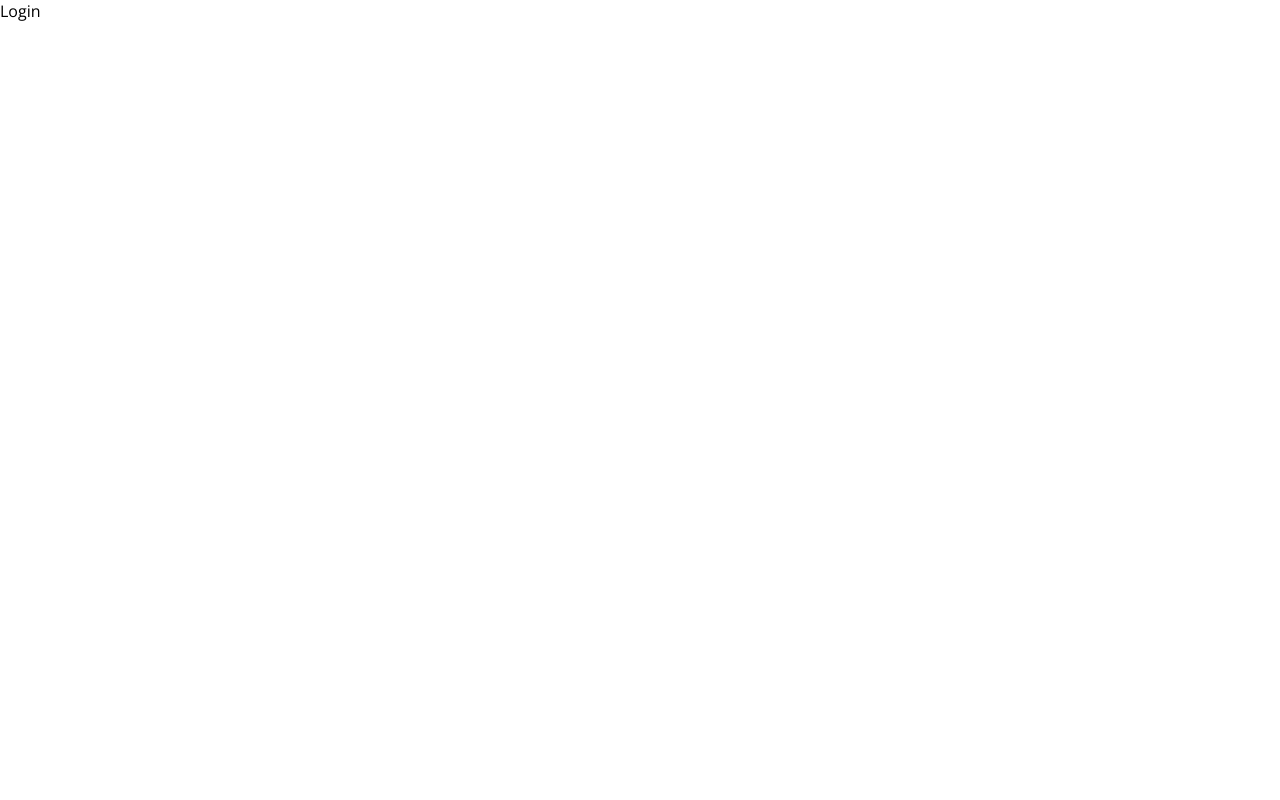
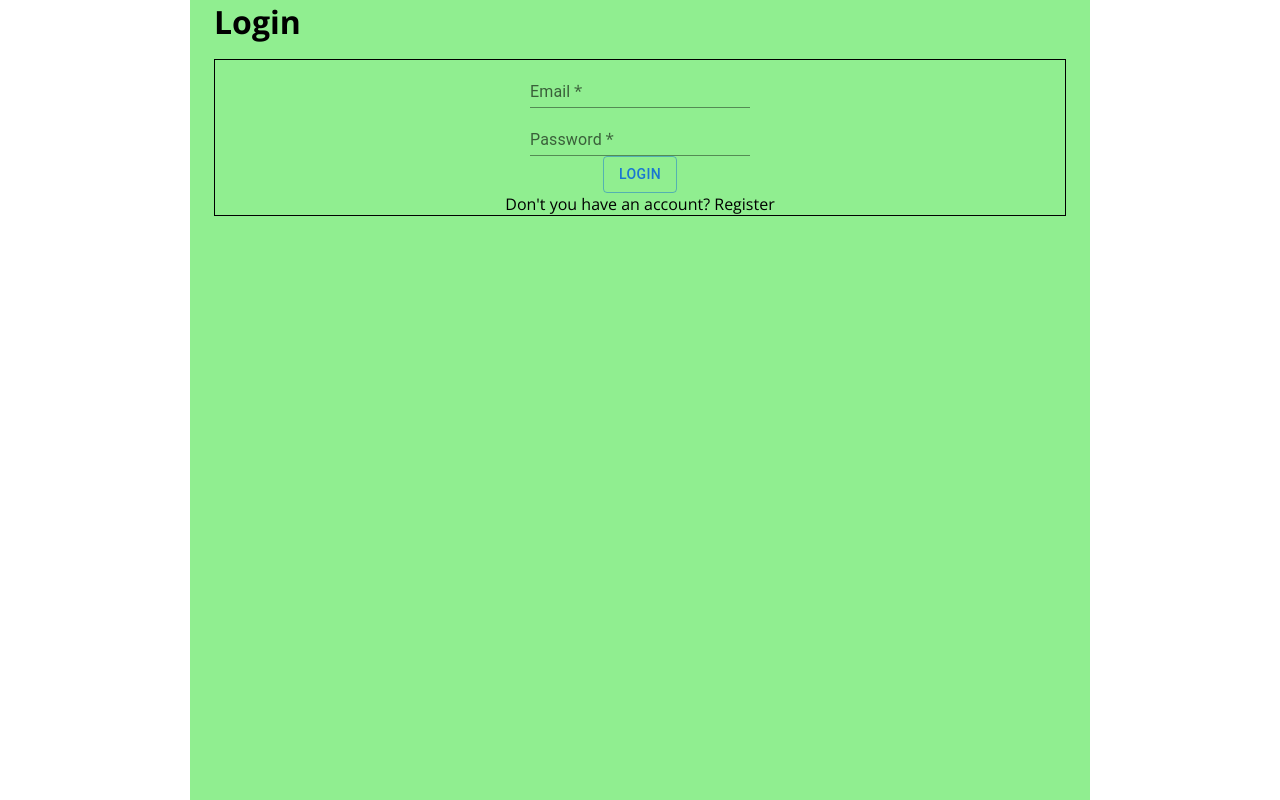
Before and after one commit to aramaramyan/blog-app, a React (Create React App) app in the folder client/: page /login in a window 1280 px wide. Built offline with nearby package versions, Linux system fonts and the light colour scheme.

Commit message:
feat: add Login page initial styles

```diff
--- a/client/src/App.jsx
+++ b/client/src/App.jsx
@@ -1,11 +1,13 @@
 import React from "react";
-import {createBrowserRouter, RouterProvider} from "react-router-dom";
+import { createBrowserRouter, RouterProvider } from "react-router-dom";
 import Home from "./pages/Home";
 import Write from "./pages/Write";
 import Login from "./pages/Login";
 import Layout from "./components/Layout";
 import Single from "./pages/Single";
 import Register from "./pages/Register";
+import { Container } from "@mui/material";
+import { makeStyles } from "@mui/styles";
 
 const router = createBrowserRouter([
   {
@@ -14,32 +16,46 @@ const router = createBrowserRouter([
     children: [
       {
         path: "/",
-        element: <Home />
+        element: <Home />,
       },
       {
-        path: "/single",
-        element: <Single />
+        path: "/post/:id",
+        element: <Single />,
       },
       {
         path: "/write",
-        element: <Write />
-      }
-    ]
+        element: <Write />,
+      },
+    ],
   },
   {
     path: "/register",
-    element: <Register />
+    element: <Register />,
   },
   {
     path: "/login",
-    element: <Login />
-  }
+    element: <Login />,
+  },
 ]);
 
+const useStyles = makeStyles({
+  container: {
+    display: "flex",
+    justifyContent: "center",
+    alignItems: "center",
+    height: "100vh",
+    backgroundColor: "lightgreen",
+  },
+});
+
 function App() {
+  const classes = useStyles();
+
   return (
-    <div>
-      <RouterProvider router={router} />
+    <div style={{ width: "100%", height: "100vh" }}>
+      <Container maxWidth="md" className={classes.container}>
+        <RouterProvider router={router} />
+      </Container>
     </div>
   );
 }
--- a/client/src/pages/Login.jsx
+++ b/client/src/pages/Login.jsx
@@ -1,8 +1,49 @@
 import React from "react";
+import { Link } from "react-router-dom";
+import { Button, Stack, TextField } from "@mui/material";
+import { makeStyles } from "@mui/styles";
+
+const useStyles = makeStyles({
+  formContainer: {
+    display: "flex",
+    flexDirection: "column",
+    justifyContent: "center",
+    alignItems: "center",
+    border: "1px solid black",
+    height: "50%",
+  },
+});
 
 const Login = () => {
+  const classes = useStyles();
+
   return (
-    <div>Login</div>
+    <Stack direction="column" spacing={2}>
+      <h1>Login</h1>
+      <form className={classes.formContainer}>
+        <TextField
+          required
+          id="standard-password-input"
+          label="Email"
+          type="text"
+          autoComplete="current-password"
+          variant="standard"
+        />
+        <TextField
+          required
+          id="standard-password-input"
+          label="Password"
+          type="password"
+          autoComplete="current-password"
+          variant="standard"
+        />
+        <Button variant="outlined">Login</Button>
+        <span>
+          Don't you have an account? <Link to="/register" />
+          Register
+        </span>
+      </form>
+    </Stack>
   );
 };
 
```
Also changed, not shown: client/package.json (+8 -1 lines), 2 other files (tests, documents, lock files or other folders).
